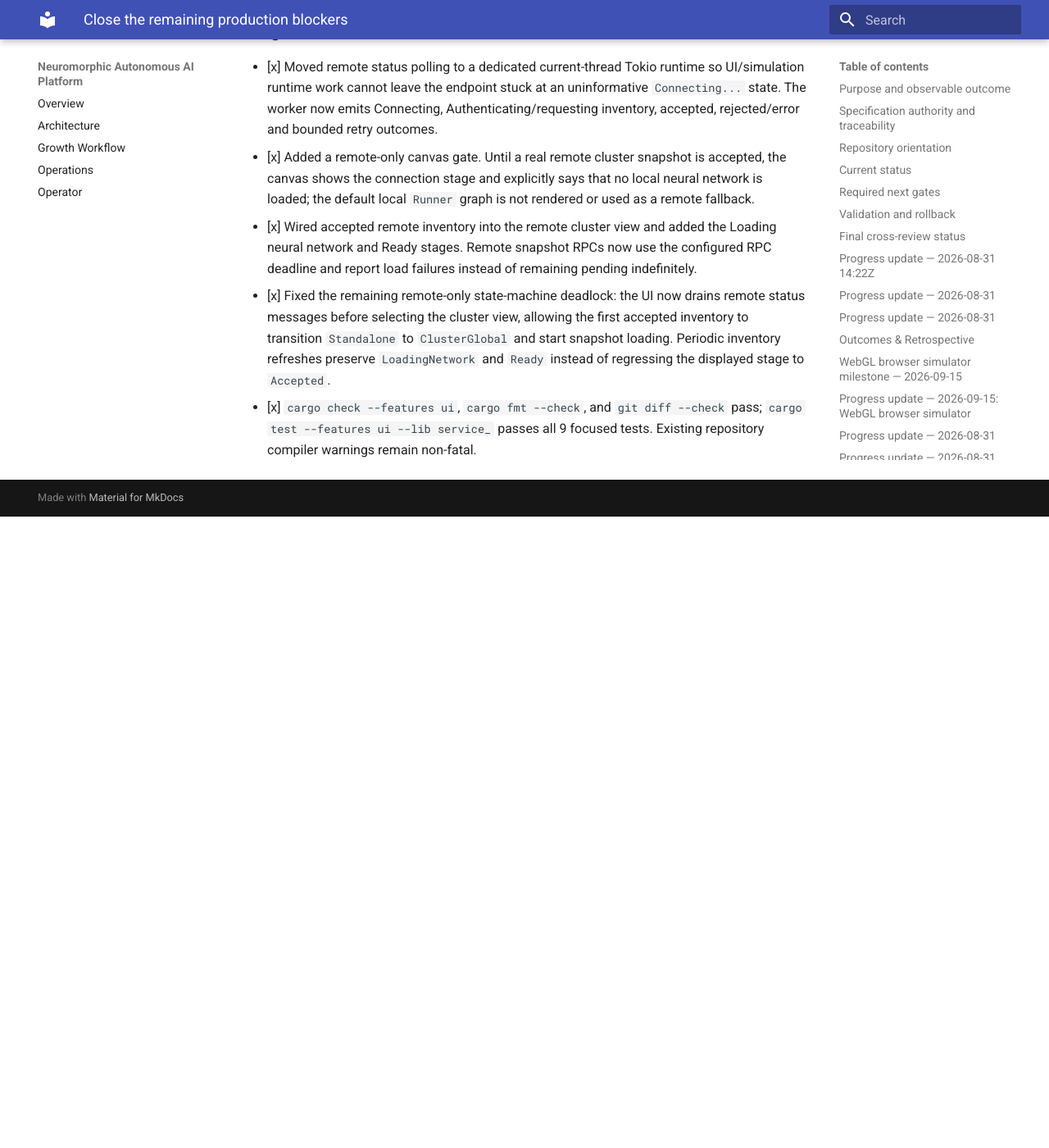
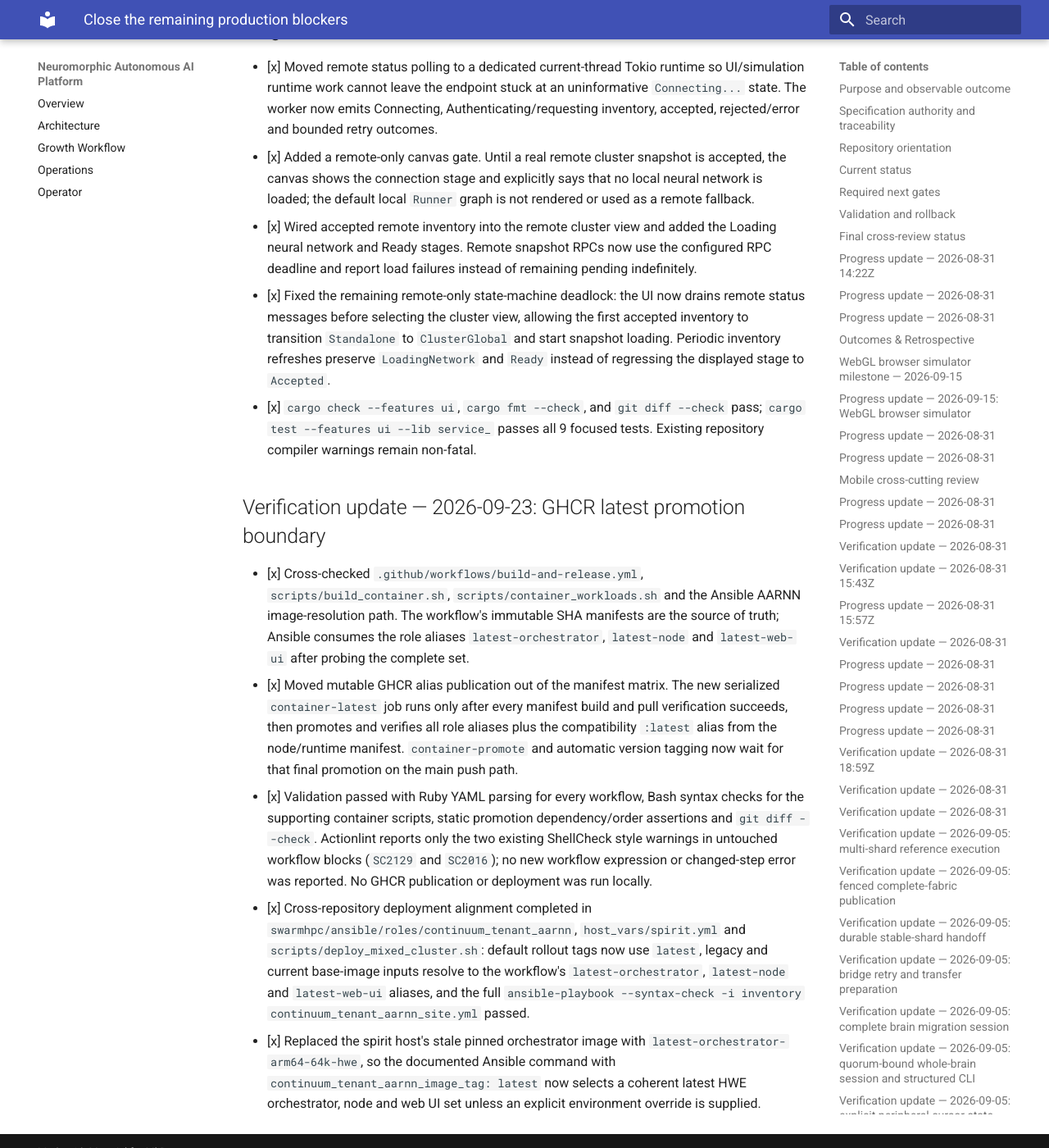
Before and after one commit to neuralmimicry/aarnn_rust, an MkDocs documentation site: the page built from docs/execplans/active-production-cross-review.md, in a window 1280 px wide and 1400 px high, scrolled down 77640 px. Shown: the whole window at 82% size. Built offline with MkDocs 1.6.1 and Material for MkDocs 9.7.7, drawn with Linux system fonts in a browser that asks for light colours; before the commit the page ends 78270 px from its top, so only the background shows below that.

Commit message:
Update deployment

```diff
--- a/docs/execplans/active-production-cross-review.md
+++ b/docs/execplans/active-production-cross-review.md
@@ -3151,3 +3151,36 @@ no native engine content hash is presented as biological or physics equivalence.
 - [x] `cargo check --features ui`, `cargo fmt --check`, and `git diff --check`
   pass; `cargo test --features ui --lib service_` passes all 9 focused tests.
   Existing repository compiler warnings remain non-fatal.
+
+## Verification update — 2026-09-23: GHCR latest promotion boundary
+
+- [x] Cross-checked `.github/workflows/build-and-release.yml`,
+  `scripts/build_container.sh`, `scripts/container_workloads.sh` and the
+  Ansible AARNN image-resolution path. The workflow's immutable SHA manifests
+  are the source of truth; Ansible consumes the role aliases
+  `latest-orchestrator`, `latest-node` and `latest-web-ui` after probing the
+  complete set.
+- [x] Moved mutable GHCR alias publication out of the manifest matrix. The
+  new serialized `container-latest` job runs only after every manifest build
+  and pull verification succeeds, then promotes and verifies all role aliases
+  plus the compatibility `:latest` alias from the node/runtime manifest.
+  `container-promote` and automatic version tagging now wait for that final
+  promotion on the main push path.
+- [x] Validation passed with Ruby YAML parsing for every workflow, Bash syntax
+  checks for the supporting container scripts, static promotion dependency/order
+  assertions and `git diff --check`. Actionlint reports only the two existing
+  ShellCheck style warnings in untouched workflow blocks (`SC2129` and
+  `SC2016`); no new workflow expression or changed-step error was reported.
+  No GHCR publication or deployment was run locally.
+- [x] Cross-repository deployment alignment completed in
+  `swarmhpc/ansible/roles/continuum_tenant_aarnn`, `host_vars/spirit.yml` and
+  `scripts/deploy_mixed_cluster.sh`: default rollout tags now use `latest`,
+  legacy and current base-image inputs resolve to the workflow's
+  `latest-orchestrator`, `latest-node` and `latest-web-ui` aliases, and the
+  full `ansible-playbook --syntax-check -i inventory
+  continuum_tenant_aarnn_site.yml` passed.
+- [x] Replaced the spirit host's stale pinned orchestrator image with
+  `latest-orchestrator-arm64-64k-hwe`, so the documented Ansible command with
+  `continuum_tenant_aarnn_image_tag: latest` now selects a coherent latest
+  HWE orchestrator, node and web UI set unless an explicit environment override
+  is supplied.
```
Also changed, not shown: 2 other files.
